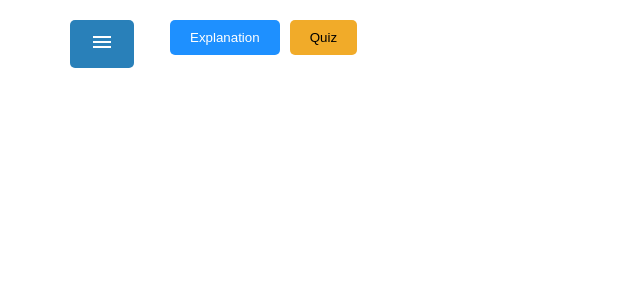
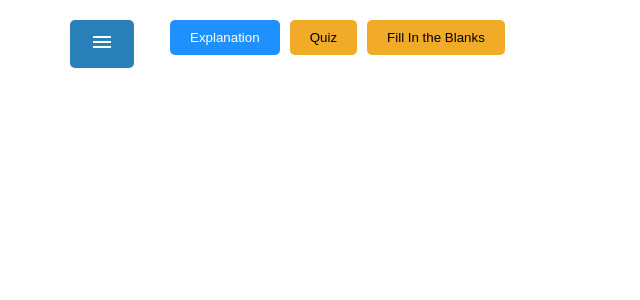
Before and after one commit to ShaikhYusuf/NewEconomics, an Angular app: page / in a window 1280 px wide. Shown: the top 300 px of the page, without its empty margins (0-640 px from the left). Built offline with nearby package versions, Linux system fonts and the light colour scheme.

Commit message:
fill in tha blanks tab added

```diff
--- a/src/app/app.component.ts
+++ b/src/app/app.component.ts
@@ -61,7 +61,7 @@ export class AppComponent {
 
   ];
 
-  tabs = ['Explanation', 'Quiz'];
+  tabs = ['Explanation', 'Quiz', 'Fill In the Blanks'];
 
   constructor(private router: Router) {
     this.selectedMenuItem = this.menuItems[0];
```
